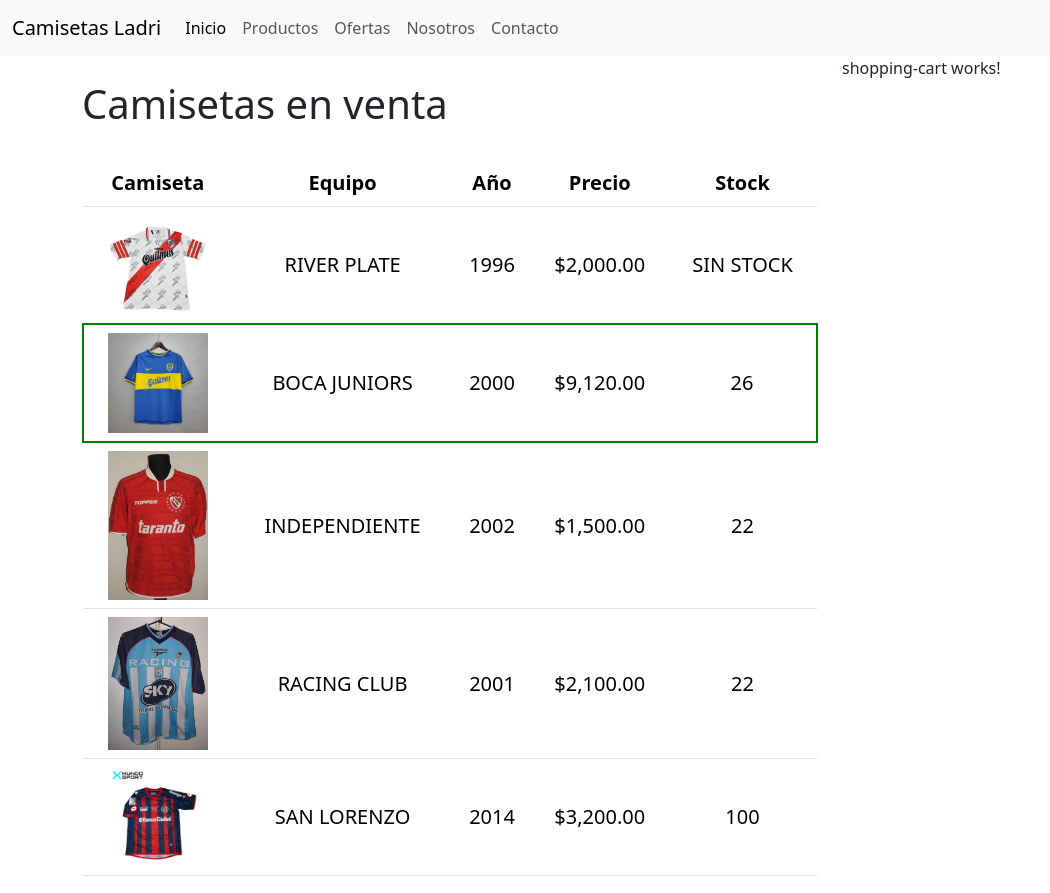
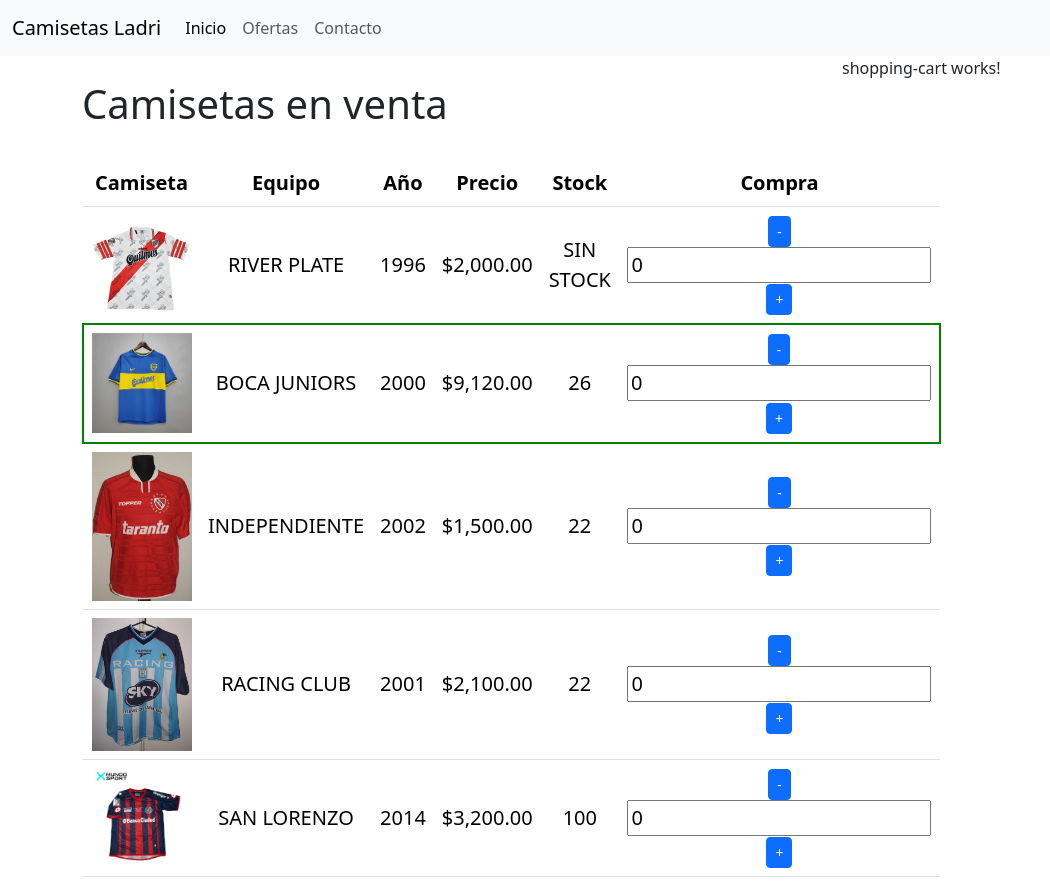
Before and after one commit to Kino2/Angular2024, an Angular app in the folder brewery/: page /camisetas in a window 1280 px wide. Before the commit this address led to /. Shown: the whole page, without its empty margins (0-1050 px from the left). Built offline with nearby package versions, Linux system fonts and the light colour scheme.

Commit message:
agrego ruteo

```diff
--- a/brewery/src/app/app-routing.module.ts
+++ b/brewery/src/app/app-routing.module.ts
@@ -1,7 +1,23 @@
 import { NgModule } from '@angular/core';
 import { RouterModule, Routes } from '@angular/router';
+import { BreweryTShirtsComponent } from './brewery-t-shirts/brewery-t-shirts.component';
+import { BreweryAboutComponent } from './brewery-about/brewery-about.component';
 
-const routes: Routes = [];
+const routes: Routes = [
+  {
+    path: '',
+    redirectTo: 'camisetas',
+    pathMatch: 'full'
+  },
+  {
+    path: 'camisetas',
+    component: BreweryTShirtsComponent
+  },
+  {
+    path: 'acerca',
+    component: BreweryAboutComponent
+  }
+];
 
 @NgModule({
   imports: [RouterModule.forRoot(routes)],
--- a/brewery/src/app/app.component.html
+++ b/brewery/src/app/app.component.html
@@ -7,20 +7,15 @@
     </button>
     <div class="collapse navbar-collapse" id="navbarNavAltMarkup">
       <div class="navbar-nav">
-        <a class="nav-link active" aria-current="page" href="#">Inicio</a>
-        <a class="nav-link" href="#">Productos</a>
+        <a class="nav-link active" aria-current="page" [routerLink]="['/']">Inicio</a>
         <a class="nav-link" href="#">Ofertas</a>
-        <a class="nav-link" href="#">Nosotros</a>
-        <a class="nav-link" href="#">Contacto</a>
+        <a class="nav-link" [routerLink]="['/acerca']">Contacto</a>
       </div>
     </div>
   </div>
 </nav>
 <div>
   <div class="container">
-    <div class="row">
-      <div class="col-8"><app-t-shirt-list></app-t-shirt-list></div>
-      <div class="col-4"><app-shopping-cart></app-shopping-cart></div>
-    </div>
+    <router-outlet></router-outlet>
   </div>
 </div>
--- /dev/null
+++ b/brewery/src/app/brewery-about/brewery-about.component.html
@@ -0,0 +1 @@
+<p>Lorem ipsum dolor sit, amet consectetur adipisicing elit. Deleniti impedit, consectetur nisi ea ullam, culpa harum eos obcaecati possimus inventore quisquam velit placeat praesentium voluptate, amet voluptas molestiae laboriosam minima!</p>
--- /dev/null
+++ b/brewery/src/app/brewery-t-shirts/brewery-t-shirts.component.html
@@ -0,0 +1,4 @@
+<div class="row">
+    <div class="col-8"><app-t-shirt-list></app-t-shirt-list></div>
+    <div class="col-4"><app-shopping-cart></app-shopping-cart></div>
+  </div>
--- a/brewery/src/app/t-shirt-list/t-shirt-list.component.html
+++ b/brewery/src/app/t-shirt-list/t-shirt-list.component.html
@@ -9,6 +9,7 @@
             <th>Año</th>
             <th>Precio</th>
             <th>Stock</th>
+            <th>Compra</th>
         </tr>
     </thead>
     <tbody>
@@ -23,6 +24,10 @@
             }@else {
             <td>SIN STOCK</td>
             }
+            <td><button class="btn btn-primary btn-sm" (click)="downQuantity(tshirt)">-</button>
+                <input type="text" [(ngModel)] ="tshirt.quantity" (keyup)="changeQuantity($event, tshirt)">
+                <button class="btn btn-primary btn-sm" (click)="upQuantity(tshirt)">+</button>
+            </td>
         </tr>
         } @empty {
         <tr>
--- a/brewery/src/app/t-shirt-list/t-shirt-list.component.ts
+++ b/brewery/src/app/t-shirt-list/t-shirt-list.component.ts
@@ -7,6 +7,8 @@
   styleUrl: './t-shirt-list.component.css'
 })
 export class TShirtListComponent {
+
+
   tshirts: Tshirt[] = [
     {
       "image": "assets/img/river96.jpg",
@@ -14,7 +16,8 @@
       "year": 1996,
       "price": 2000,
       "stock": 0,
-      "clearance" : false,
+      "clearance": false,
+      "quantity": 0,
     },
     {
       "image": "assets/img/boca00.jpg",
@@ -22,7 +25,8 @@
       "year": 2000,
       "price": 9120,
       "stock": 26,
-      "clearance" : true,
+      "clearance": true,
+      "quantity": 0,
     },
     {
       "image": "assets/img/cai02.jpg",
@@ -30,7 +34,8 @@
       "year": 2002,
       "price": 1500,
       "stock": 22,
-      "clearance" : false,
+      "clearance": false,
+      "quantity": 0,
     },
     {
       "image": "assets/img/racing01.jpg",
@@ -38,7 +43,8 @@
       "year": 2001,
       "price": 2100,
       "stock": 22,
-      "clearance" : false,
+      "clearance": false,
+      "quantity": 0,
     },
     {
       "image": "assets/img/casla14.jpg",
@@ -46,7 +52,23 @@
       "year": 2014,
       "price": 3200,
       "stock": 100,
-      "clearance" : false,
+      "clearance": false,
+      "quantity": 0,
     }
   ];
-}
+
+  upQuantity(tshirt: Tshirt): void {
+    if (tshirt.quantity < tshirt.stock) {
+      tshirt.quantity++;
+    }
+  }
+
+  downQuantity(tshirt: Tshirt): void {
+    if (tshirt.quantity > 0) {
+      tshirt.quantity--;
+    }
+  }
+  changeQuantity(event: KeyboardEvent, tshirt: Tshirt): void {
+
+    }
+  }
--- a/brewery/src/app/t-shirt-list/t-shirt.ts
+++ b/brewery/src/app/t-shirt-list/t-shirt.ts
@@ -5,4 +5,5 @@
     price : number;
     stock : number;
     clearance : boolean;
+    quantity: number;
 }
```
Also changed, not shown: brewery/src/app/app.module.ts (+8 -2 lines), brewery/src/app/brewery-about/brewery-about.component.ts (added, +10 -0 lines), brewery/src/app/brewery-t-shirts/brewery-t-shirts.component.ts (added, +10 -0 lines), brewery/src/app/brewery-about/brewery-about.component.css (added), brewery/src/app/brewery-t-shirts/brewery-t-shirts.component.css (added), 2 other files (tests, documents, lock files or other folders).
